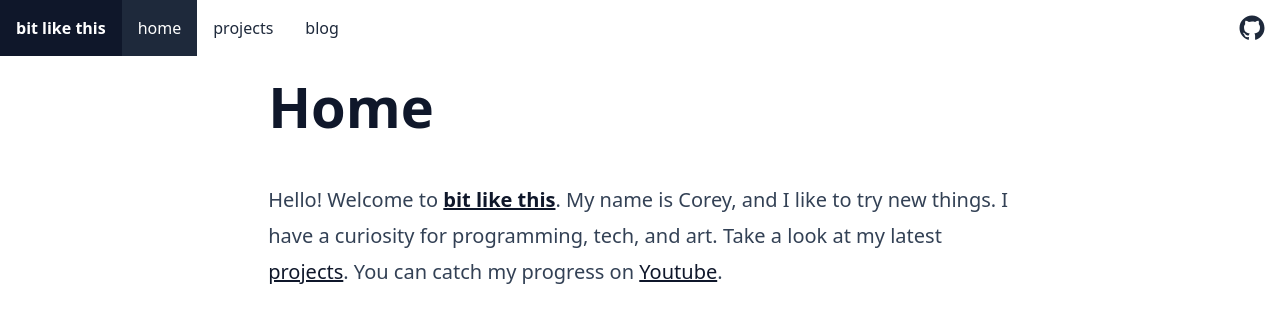
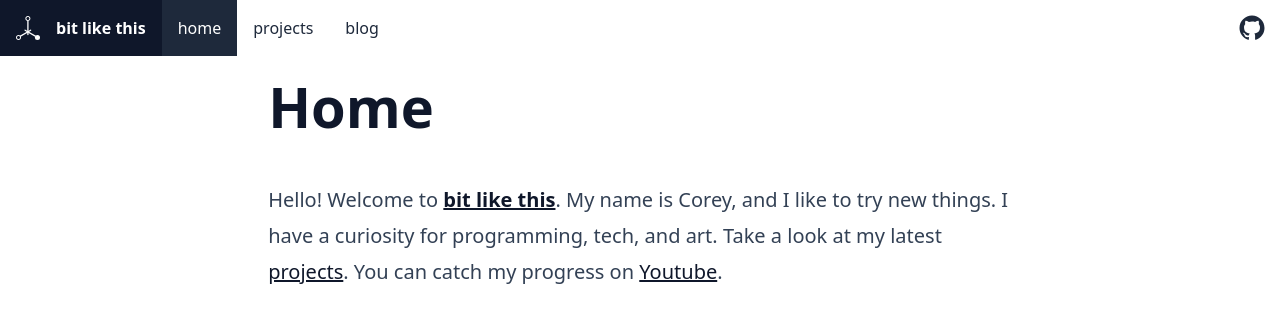
Before and after one commit to bitlikethis/dotcom, a Next.js app: page / in a window 1280 px wide. Shown: the top 322 px of the page. Built offline with nearby package versions, Linux system fonts and the light colour scheme.

Commit message:
feat: add Logo to Navbar

```diff
--- /dev/null
+++ b/components/BitLikeThisLogo.tsx
@@ -0,0 +1,32 @@
+const BitLikeThisLogo = ({ className = "" }: { className?: string }) => (
+  <svg
+    width="128"
+    height="128"
+    viewBox="0 0 128 128"
+    xmlns="http://www.w3.org/2000/svg"
+    className={className}
+  >
+    <path
+      d="M60 26H67V98.5C67 100.433 65.433 102 63.5 102V102C61.567 102 60 100.433 60 98.5V26Z"
+    />
+    <path
+      d="M106.96 105.919L103.76 111.461L46.6714 78.5014C45.1409 77.6177 44.6165 75.6606 45.5001 74.1301V74.1301C46.3838 72.5996 48.3409 72.0752 49.8714 72.9588L106.96 105.919Z"
+    />
+    <path
+      d="M22.8577 111.461L19.6577 105.919L76.746 72.9588C78.2766 72.0752 80.2337 72.5995 81.1173 74.1301V74.1301C82.001 75.6606 81.4766 77.6177 79.946 78.5014L22.8577 111.461Z"
+    />
+    <circle cx="114.5" cy="114.5" r="13.5" />
+    <path
+      fillRule="evenodd"
+      clipRule="evenodd"
+      d="M63.36 26.88C70.7827 26.88 76.8 20.8627 76.8 13.44C76.8 6.01729 70.7827 0 63.36 0C55.9373 0 49.92 6.01729 49.92 13.44C49.92 20.8627 55.9373 26.88 63.36 26.88ZM63.36 21.76C67.955 21.76 71.68 18.035 71.68 13.44C71.68 8.84499 67.955 5.12 63.36 5.12C58.765 5.12 55.04 8.84499 55.04 13.44C55.04 18.035 58.765 21.76 63.36 21.76Z"
+    />
+    <path
+      fillRule="evenodd"
+      clipRule="evenodd"
+      d="M13.44 128C20.8627 128 26.88 121.983 26.88 114.56C26.88 107.137 20.8627 101.12 13.44 101.12C6.01729 101.12 0 107.137 0 114.56C0 121.983 6.01729 128 13.44 128ZM13.44 122.88C18.035 122.88 21.76 119.155 21.76 114.56C21.76 109.965 18.035 106.24 13.44 106.24C8.84499 106.24 5.12 109.965 5.12 114.56C5.12 119.155 8.84499 122.88 13.44 122.88Z"
+    />
+  </svg>
+);
+
+export default BitLikeThisLogo;
--- a/components/Navbar.tsx
+++ b/components/Navbar.tsx
@@ -1,6 +1,7 @@
 import Link from "next/link";
 import { useRouter } from "next/router";
 import { ReactNode } from "react";
+import BitLikeThisLogo from "./BitLikeThisLogo";
 import GithubLogo from "./GithubLogo";
 
 const NavItem = ({
@@ -35,7 +36,8 @@ const Navbar = () => {
       <div>
         <Link href="/">
           <a>
-            <span className="inline-block p-4 text-white bg-primary-900">
+            <span className="inline-block p-4 space-x-4 text-white fill-white bg-primary-900">
+              <BitLikeThisLogo className="inline w-6 h-6 -mt-1 fill-white" />
               <b>bit like this</b>
             </span>
           </a>
```
